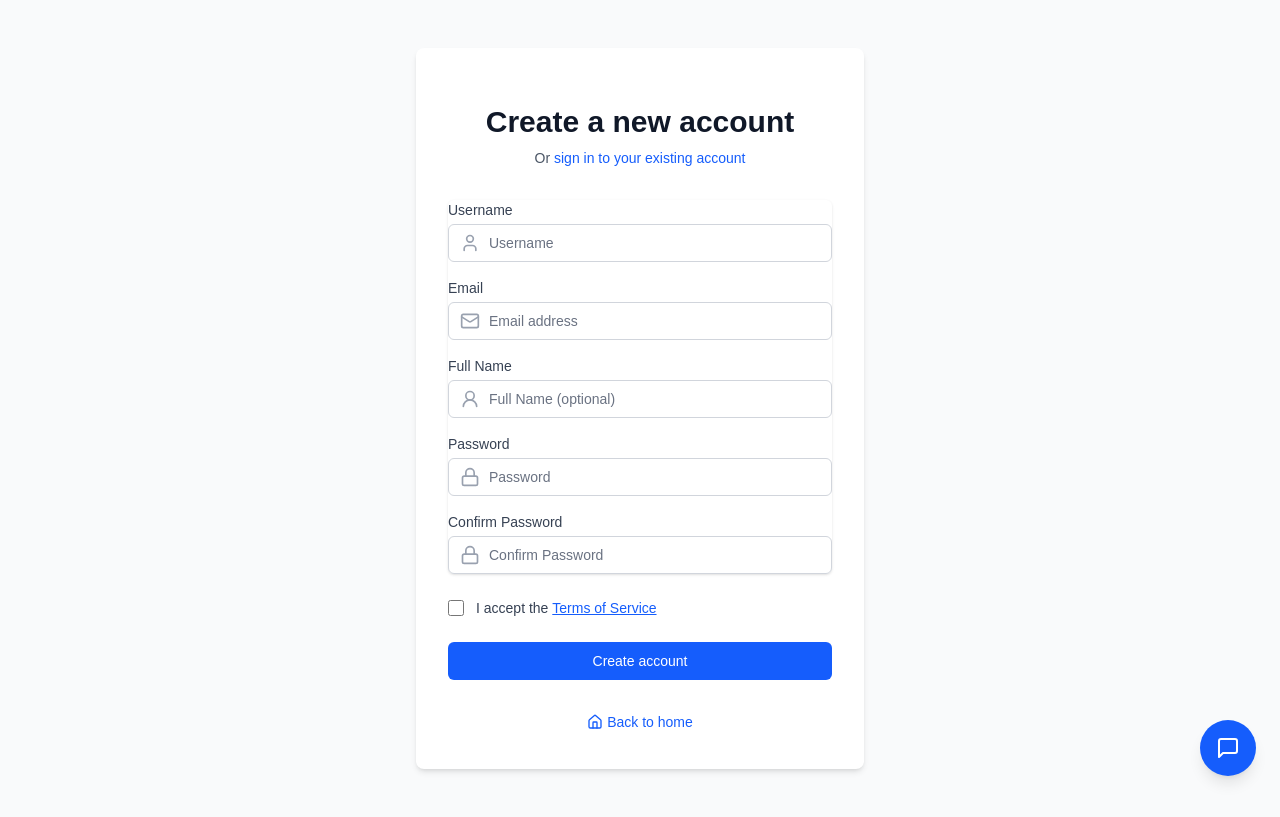
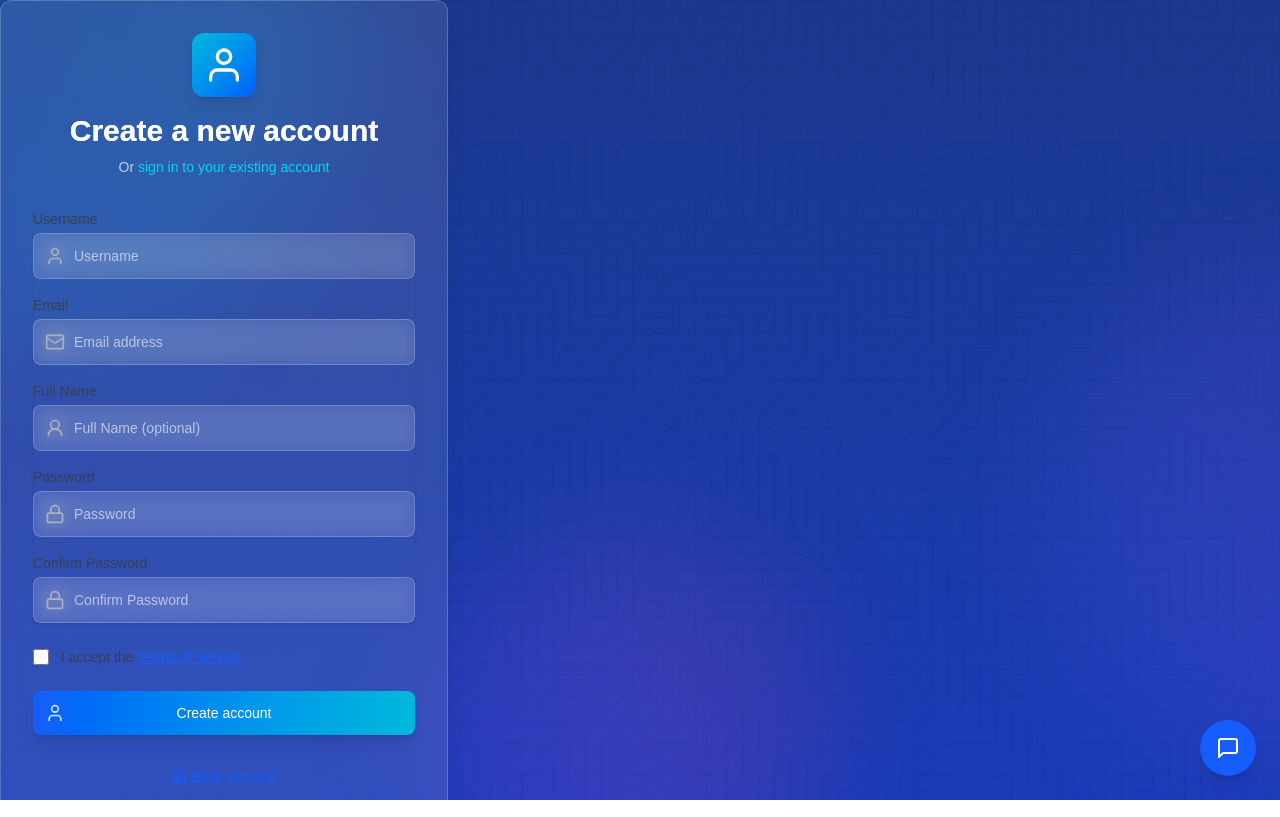
Before and after one commit to ayyo42069/tuning-portal-react, a Next.js app: page /auth/register in a window 1280 px wide. Built offline with nearby package versions, Linux system fonts and the light colour scheme; no server answers.

Commit message:
half done

```diff
--- a/src/app/auth/register/page.tsx
+++ b/src/app/auth/register/page.tsx
@@ -3,6 +3,7 @@
 import { useState, FormEvent, useEffect } from "react";
 import { useRouter } from "next/navigation";
 import Link from "next/link";
+import { motion } from "framer-motion";
 import {
   User,
   Mail,
@@ -32,6 +33,31 @@ const EMAIL_REGEX = /^[a-zA-Z0-9._%+-]+@[a-zA-Z0-9.-]+\.[a-zA-Z]{2,}$/;
 
 // Username validation regex - alphanumeric with limited special chars
 const USERNAME_REGEX = /^[a-zA-Z0-9._-]{3,20}$/;
+
+// Animation variants
+const containerVariants = {
+  hidden: { opacity: 0 },
+  visible: {
+    opacity: 1,
+    transition: {
+      staggerChildren: 0.1,
+      delayChildren: 0.3,
+    },
+  },
+};
+
+const itemVariants = {
+  hidden: { y: 20, opacity: 0 },
+  visible: {
+    y: 0,
+    opacity: 1,
+    transition: {
+      type: "spring",
+      stiffness: 100,
+      damping: 12,
+    },
+  },
+};
 
 export default function Register() {
   const router = useRouter();
@@ -264,7 +290,50 @@ export default function Register() {
   };
 
   return (
-    <div className="min-h-screen flex items-center justify-center bg-gray-50 dark:bg-gray-900 py-12 px-4 sm:px-6 lg:px-8">
+    <div className="min-h-screen flex items-center justify-center relative overflow-hidden bg-gradient-to-b from-blue-900 to-blue-800 dark:from-blue-950 dark:to-blue-900 py-12 px-4 sm:px-6 lg:px-8">
+      {/* SVG Pattern Background */}
+      <div className="absolute inset-0 z-0 opacity-10">
+        <div
+          className="absolute inset-0"
+          style={{
+            backgroundImage: "url('/patterns/hexagons.svg')",
+            backgroundSize: "30px",
+            filter: "blur(0.5px)",
+          }}
+        ></div>
+      </div>
+
+      {/* Circuit board pattern overlay */}
+      <div className="absolute inset-0 z-0 opacity-5">
+        <div
+          className="absolute inset-0"
+          style={{
+            backgroundImage: "url('/patterns/circuit-board.svg')",
+            backgroundSize: "300px",
+          }}
+        ></div>
+      </div>
+
+      {/* Animated elements */}
+      <div className="absolute top-0 left-0 w-full h-full overflow-hidden z-0">
+        <motion.div
+          initial={{ x: -100, opacity: 0.2 }}
+          animate={{ x: 0, opacity: 0.15 }}
+          transition={{ duration: 1.5, ease: "easeOut" }}
+          className="absolute w-[600px] h-[600px] rounded-full bg-gradient-to-r from-blue-500 to-cyan-400 -top-64 -left-64 will-change-transform filter blur-3xl"
+        />
+        <motion.div
+          initial={{ x: 100, opacity: 0.2 }}
+          animate={{ x: 0, opacity: 0.15 }}
+          transition={{ duration: 1.5, ease: "easeOut", delay: 0.2 }}
+          className="absolute w-[500px] h-[500px] rounded-full bg-gradient-to-r from-indigo-500 to-purple-500 top-1/3 -right-64 will-change-transform filter blur-3xl"
+        />
+        <motion.div
+          initial={{ y: 100, opacity: 0.2 }}
+          animate={{ y: 0, opacity: 0.15 }}
+          transition={{ duration: 1.5, ease: "easeOut", delay: 0.4 }}
+          className="absolute w-[400px] h-[400px] rounded-full bg-gradient-to-r from-purple-500 to-pink-500 -bottom-32 left-1/3 will-change-transform filter blur-3xl"
+        />
         {showTerms && (
           <div className="fixed inset-0 bg-black bg-opacity-50 flex items-center justify-center z-50 p-4">
             <div className="bg-white dark:bg-gray-800 rounded-lg max-w-2xl w-full max-h-[80vh] overflow-y-auto p-6">
@@ -276,16 +345,16 @@ export default function Register() {
                 <h4>1. Acceptance of Terms</h4>
                 <p>
                   By registering for an account, you agree to be bound by these
-                Terms of Service. If you do not agree to these terms, please do
-                not register or use our services.
+                  Terms of Service. If you do not agree to these terms, please
+                  do not register or use our services.
                 </p>
 
                 <h4>2. User Accounts</h4>
                 <p>
-                You are responsible for maintaining the confidentiality of your
-                account credentials and for all activities that occur under your
-                account. You agree to notify us immediately of any unauthorized
-                use of your account.
+                  You are responsible for maintaining the confidentiality of
+                  your account credentials and for all activities that occur
+                  under your account. You agree to notify us immediately of any
+                  unauthorized use of your account.
                 </p>
 
                 <h4>3. Prohibited Activities</h4>
@@ -299,9 +368,10 @@ export default function Register() {
                 <h4>4. Data Collection</h4>
                 <p>
                   We collect certain information about your device for security
-                purposes and to prevent fraud. This may include your IP address,
-                browser information, and device characteristics. This
-                information is processed in accordance with our Privacy Policy.
+                  purposes and to prevent fraud. This may include your IP
+                  address, browser information, and device characteristics. This
+                  information is processed in accordance with our Privacy
+                  Policy.
                 </p>
 
                 <h4>5. Privacy</h4>
@@ -313,9 +383,9 @@ export default function Register() {
 
                 <h4>6. Termination</h4>
                 <p>
-                We reserve the right to terminate or suspend your account at any
-                time for violations of these terms or for any other reason at
-                our discretion.
+                  We reserve the right to terminate or suspend your account at
+                  any time for violations of these terms or for any other reason
+                  at our discretion.
                 </p>
 
                 <h4>7. Changes to Terms</h4>
@@ -326,34 +396,63 @@ export default function Register() {
                 </p>
               </div>
               <div className="mt-6 flex justify-end space-x-4">
-              <button
+                <motion.button
                   onClick={() => setShowTerms(false)}
                   className="px-4 py-2 border border-gray-300 dark:border-gray-600 rounded-md text-sm font-medium text-gray-700 dark:text-gray-300 hover:bg-gray-50 dark:hover:bg-gray-700"
                 >
                   Close
-              </button>
+                </motion.button>
               </div>
             </div>
           </div>
         )}
 
-      <div className="max-w-md w-full space-y-8 bg-white dark:bg-gray-800 p-8 rounded-lg shadow-md">
-        <div>
-          <h2 className="mt-6 text-center text-3xl font-extrabold text-gray-900 dark:text-white">
+        <motion.div
+          variants={containerVariants}
+          initial="hidden"
+          animate="visible"
+          className="max-w-md w-full space-y-8 relative z-10 bg-white/10 dark:bg-gray-900/20 backdrop-blur-sm p-8 rounded-xl border border-white/20 shadow-xl hover:shadow-2xl transition-all duration-300 hover:border-white/30"
+        >
+          <motion.div variants={itemVariants}>
+            <div className="w-16 h-16 mx-auto rounded-xl bg-gradient-to-br from-cyan-500 to-blue-600 flex items-center justify-center shadow-lg hover:shadow-cyan-500/50 transition-all duration-300 mb-4">
+              <svg
+                className="w-10 h-10 text-white"
+                viewBox="0 0 24 24"
+                fill="none"
+                stroke="currentColor"
+                strokeWidth="2"
+                strokeLinecap="round"
+                strokeLinejoin="round"
+              >
+                <path d="M20 21v-2a4 4 0 0 0-4-4H8a4 4 0 0 0-4 4v2" />
+                <circle cx="12" cy="7" r="4" />
+              </svg>
+            </div>
+            <motion.h2
+              variants={itemVariants}
+              className="mt-4 text-center text-3xl font-extrabold text-white bg-clip-text text-transparent bg-gradient-to-r from-white to-blue-100"
+            >
               Create a new account
-          </h2>
-          <p className="mt-2 text-center text-sm text-gray-600 dark:text-gray-400">
+            </motion.h2>
+            <motion.p
+              variants={itemVariants}
+              className="mt-2 text-center text-sm text-white/70"
+            >
               Or{" "}
               <Link
                 href="/auth/login"
-              className="font-medium text-blue-600 hover:text-blue-500 dark:text-blue-400 dark:hover:text-blue-300"
+                className="font-medium text-cyan-400 hover:text-cyan-300 transition-colors"
               >
                 sign in to your existing account
               </Link>
-          </p>
-        </div>
+            </motion.p>
+          </motion.div>
 
-        <form className="mt-8 space-y-6" onSubmit={handleSubmit}>
+          <motion.form
+            variants={itemVariants}
+            className="mt-8 space-y-6"
+            onSubmit={handleSubmit}
+          >
             <div className="rounded-md shadow-sm space-y-4">
               <div>
                 <label
@@ -371,11 +470,11 @@ export default function Register() {
                     name="username"
                     type="text"
                     required
-                  className={`appearance-none relative block w-full pl-10 px-3 py-2 border ${
+                    className={`appearance-none relative block w-full pl-10 px-4 py-3 border ${
                       validationErrors.username
-                      ? "border-red-500"
-                      : "border-gray-300 dark:border-gray-700"
-                  } rounded-md placeholder-gray-500 text-gray-900 focus:outline-none focus:ring-blue-500 focus:border-blue-500 focus:z-10 sm:text-sm dark:bg-gray-800 dark:text-white`}
+                        ? "border-red-500/50"
+                        : "border-white/20"
+                    } bg-white/10 backdrop-blur-sm placeholder-white/60 text-white rounded-lg focus:outline-none focus:ring-2 focus:ring-cyan-500/70 focus:border-transparent focus:z-10 focus:shadow-[0_0_10px_rgba(6,182,212,0.3)] sm:text-sm transition-all duration-200`}
                     placeholder="Username"
                     value={formData.username}
                     onChange={handleChange}
@@ -405,11 +504,11 @@ export default function Register() {
                     name="email"
                     type="email"
                     required
-                  className={`appearance-none relative block w-full pl-10 px-3 py-2 border ${
+                    className={`appearance-none relative block w-full pl-10 px-4 py-3 border ${
                       validationErrors.email
-                      ? "border-red-500"
-                      : "border-gray-300 dark:border-gray-700"
-                  } rounded-md placeholder-gray-500 text-gray-900 focus:outline-none focus:ring-blue-500 focus:border-blue-500 focus:z-10 sm:text-sm dark:bg-gray-800 dark:text-white`}
+                        ? "border-red-500/50"
+                        : "border-white/20"
+                    } bg-white/10 backdrop-blur-sm placeholder-white/60 text-white rounded-lg focus:outline-none focus:ring-2 focus:ring-cyan-500/50 focus:border-transparent focus:z-10 sm:text-sm transition-all duration-200`}
                     placeholder="Email address"
                     value={formData.email}
                     onChange={handleChange}
@@ -438,7 +537,7 @@ export default function Register() {
                     id="fullName"
                     name="fullName"
                     type="text"
-                  className="appearance-none relative block w-full pl-10 px-3 py-2 border border-gray-300 dark:border-gray-700 rounded-md placeholder-gray-500 text-gray-900 focus:outline-none focus:ring-blue-500 focus:border-blue-500 focus:z-10 sm:text-sm dark:bg-gray-800 dark:text-white"
+                    className="appearance-none relative block w-full pl-10 px-4 py-3 border border-white/20 bg-white/10 backdrop-blur-sm placeholder-white/60 text-white rounded-lg focus:outline-none focus:ring-2 focus:ring-cyan-500/50 focus:border-transparent focus:z-10 sm:text-sm transition-all duration-200"
                     placeholder="Full Name (optional)"
                     value={formData.fullName}
                     onChange={handleChange}
@@ -462,11 +561,11 @@ export default function Register() {
                     name="password"
                     type="password"
                     required
-                  className={`appearance-none relative block w-full pl-10 px-3 py-2 border ${
+                    className={`appearance-none relative block w-full pl-10 px-4 py-3 border ${
                       validationErrors.password
-                      ? "border-red-500"
-                      : "border-gray-300 dark:border-gray-700"
-                  } rounded-md placeholder-gray-500 text-gray-900 focus:outline-none focus:ring-blue-500 focus:border-blue-500 focus:z-10 sm:text-sm dark:bg-gray-800 dark:text-white`}
+                        ? "border-red-500/50"
+                        : "border-white/20"
+                    } bg-white/10 backdrop-blur-sm placeholder-white/60 text-white rounded-lg focus:outline-none focus:ring-2 focus:ring-cyan-500/50 focus:border-transparent focus:z-10 sm:text-sm transition-all duration-200`}
                     placeholder="Password"
                     value={formData.password}
                     onChange={handleChange}
@@ -521,11 +620,11 @@ export default function Register() {
                     name="confirmPassword"
                     type="password"
                     required
-                  className={`appearance-none relative block w-full pl-10 px-3 py-2 border ${
+                    className={`appearance-none relative block w-full pl-10 px-4 py-3 border ${
                       validationErrors.confirmPassword
-                      ? "border-red-500"
-                      : "border-gray-300 dark:border-gray-700"
-                  } rounded-md placeholder-gray-500 text-gray-900 focus:outline-none focus:ring-blue-500 focus:border-blue-500 focus:z-10 sm:text-sm dark:bg-gray-800 dark:text-white`}
+                        ? "border-red-500/50"
+                        : "border-white/20"
+                    } bg-white/10 backdrop-blur-sm placeholder-white/60 text-white rounded-lg focus:outline-none focus:ring-2 focus:ring-cyan-500/50 focus:border-transparent focus:z-10 sm:text-sm transition-all duration-200`}
                     placeholder="Confirm Password"
                     value={formData.confirmPassword}
                     onChange={handleChange}
@@ -557,13 +656,13 @@ export default function Register() {
                   className="font-medium text-gray-700 dark:text-gray-300"
                 >
                   I accept the{" "}
-                <button
+                  <motion.button
                     type="button"
                     onClick={() => setShowTerms(true)}
                     className="text-blue-600 hover:text-blue-500 dark:text-blue-400 dark:hover:text-blue-300 underline"
                   >
                     Terms of Service
-                </button>
+                  </motion.button>
                 </label>
               </div>
             </div>
@@ -573,26 +672,28 @@ export default function Register() {
             )}
 
             <div>
-            <button
+              <motion.button
                 type="submit"
                 disabled={loading}
-              className="group relative w-full flex justify-center py-2 px-4 border border-transparent text-sm font-medium rounded-md text-white bg-blue-600 hover:bg-blue-700 focus:outline-none focus:ring-2 focus:ring-offset-2 focus:ring-blue-500 disabled:opacity-50 disabled:cursor-not-allowed"
+                whileHover={{ scale: 1.02 }}
+                whileTap={{ scale: 0.98 }}
+                className="group relative w-full flex justify-center py-3 px-4 text-sm font-medium rounded-lg text-white bg-gradient-to-r from-blue-600 to-cyan-500 hover:from-blue-700 hover:to-cyan-600 focus:outline-none focus:ring-2 focus:ring-offset-2 focus:ring-blue-500 disabled:opacity-70 disabled:cursor-not-allowed transition-all duration-200 shadow-lg hover:shadow-blue-500/25 transform hover:-translate-y-0.5"
               >
+                <span className="absolute left-0 inset-y-0 flex items-center pl-3">
+                  {loading ? (
+                    <Loader2 className="h-5 w-5 text-white/80 animate-spin" />
+                  ) : (
+                    <User className="h-5 w-5 text-white/80" />
+                  )}
+                </span>
                 <div className="flex items-center justify-center">
-                {loading ? (
-                  <>
-                    <Loader2 className="h-4 w-4 mr-2 animate-spin" />
-                    Creating account...
-                  </>
-                ) : (
-                  "Create account"
-                )}
+                  {loading ? "Creating account..." : "Create account"}
                 </div>
-            </button>
+              </motion.button>
             </div>
-        </form>
+          </motion.form>
 
-        <div className="text-center mt-4">
+          <motion.div variants={itemVariants} className="text-center mt-4">
             <Link
               href="/"
               className="text-sm text-blue-600 hover:text-blue-500 dark:text-blue-400 dark:hover:text-blue-300 inline-flex items-center"
@@ -613,9 +714,9 @@ export default function Register() {
                     </h3>
                     <p className="mt-2 text-sm text-gray-500 dark:text-gray-400">
                       We've sent a verification code to{" "}
-                    <span className="font-bold">{registeredEmail}</span>. Please
-                    check your inbox and enter the verification code below to
-                    activate your account.
+                      <span className="font-bold">{registeredEmail}</span>.
+                      Please check your inbox and enter the verification code
+                      below to activate your account.
                     </p>
                   </div>
 
@@ -648,7 +749,7 @@ export default function Register() {
                   </div>
 
                   <div className="mt-6 space-y-3">
-                  <button
+                    <motion.button
                       onClick={async () => {
                         try {
                           const response = await fetch(
@@ -678,18 +779,19 @@ export default function Register() {
                       disabled={verificationSuccess}
                     >
                       Verify Account
-                  </button>
-                  <button
+                    </motion.button>
+                    <motion.button
                       onClick={() => router.push("/auth/login")}
                       className="w-full flex justify-center py-2 px-4 border border-gray-300 dark:border-gray-600 rounded-md shadow-sm text-sm font-medium text-gray-700 dark:text-gray-300 bg-white dark:bg-gray-800 hover:bg-gray-50 dark:hover:bg-gray-700 focus:outline-none focus:ring-2 focus:ring-offset-2 focus:ring-blue-500"
                     >
                       Go to Login
-                  </button>
+                    </motion.button>
                   </div>
                 </div>
               </div>
             )}
-        </div>
+          </motion.div>
+        </motion.div>
       </div>
     </div>
   );
```
Lines whose indentation alone changed are shown as unchanged.
